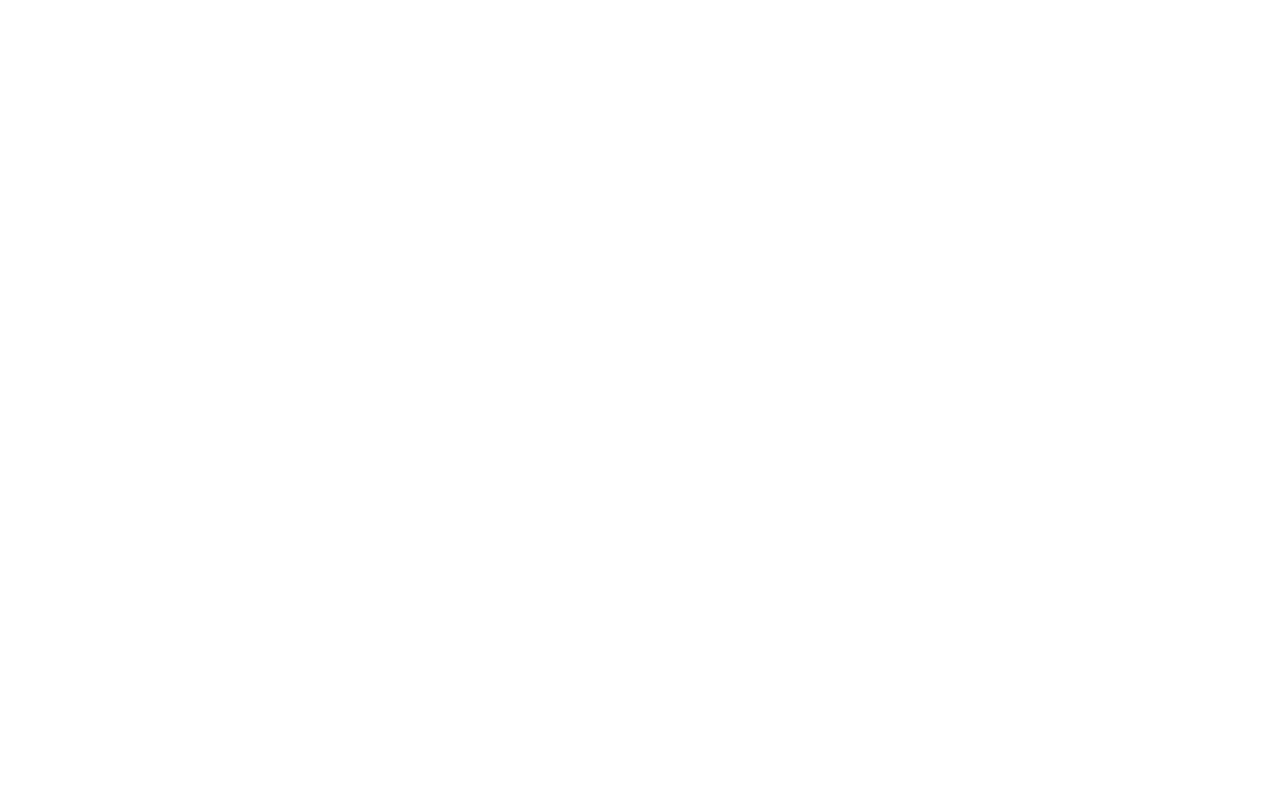
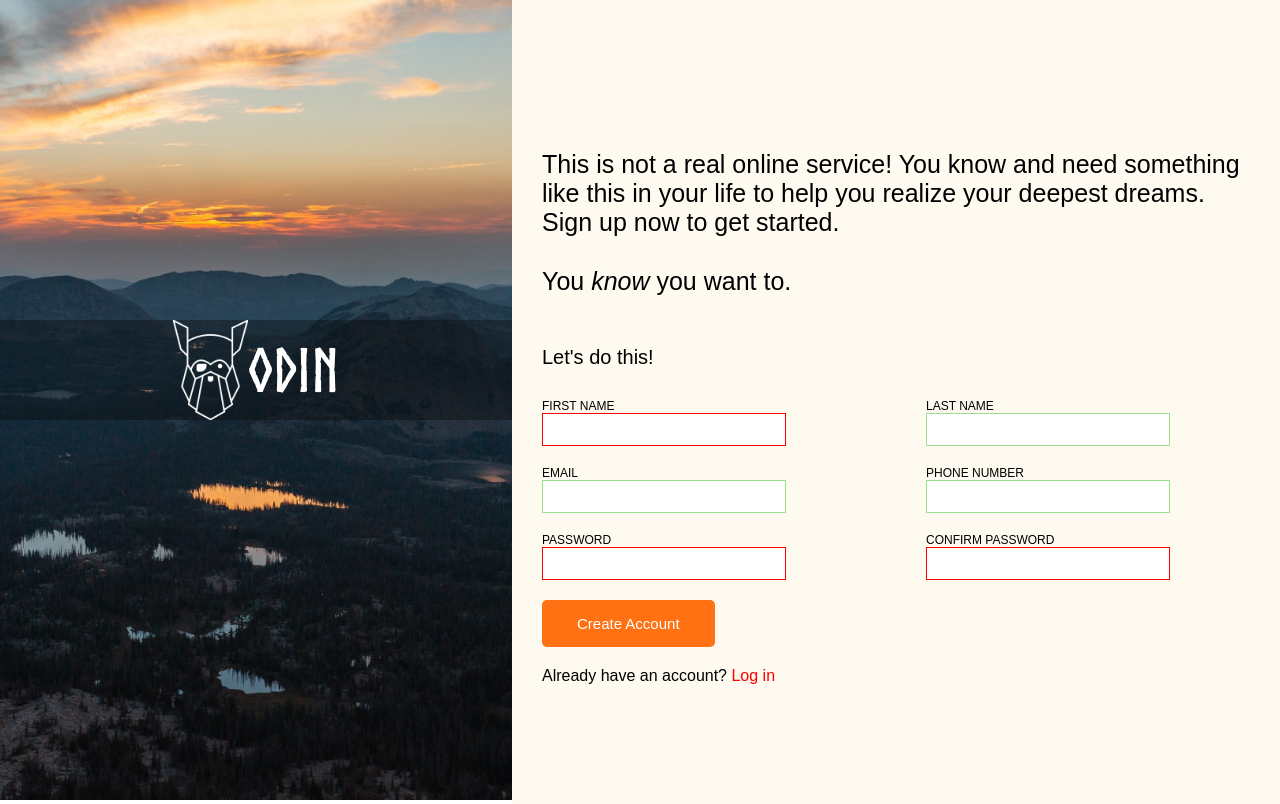
Before and after one commit to Riyan-Mo/Odin-form, a plain HTML site: page index.html in a window 1280 px wide. Drawn offline with Linux system fonts and the light colour scheme.

Commit message:
Added all necessary functions

```diff
--- a/index.html
+++ b/index.html
@@ -5,11 +5,56 @@
   <meta charset="UTF-8">
   <meta http-equiv="X-UA-Compatible" content="IE=edge">
   <meta name="viewport" content="width=device-width, initial-scale=1.0">
+  <link rel="stylesheet" href="style.css">
   <title>Form Services</title>
 </head>
 
 <body>
-
+  <div class="container">
+    <div class="image-side">
+      <p class="overlay"><img src="/odin-lined.png" alt=""> Odin</p>
+      <img class="image" src="/mountain.jpg" alt="Bali">
+    </div>
+    <div class="form-side">
+      <p class="intro">This is not a real online service! You know and need something like this in your life to help you
+        realize your
+        deepest dreams. Sign up now to get started.</p>
+      <p class="intro">You <em>know</em> you want to.</p>
+      <form class="form" action="/" method="post">
+        <p class="intro">Let's do this!</p>
+        <div class="form-input">
+          <div>
+            <label for="fname">FIRST NAME</label>
+            <input type="text" id="fname" name="fname" required>
+          </div>
+          <div>
+            <label for="lname">LAST NAME</label>
+            <input type="text" id="lname" name="lname">
+          </div>
+          <div>
+            <label for="mail">EMAIL</label>
+            <input type="email" id="mail" name="mail">
+          </div>
+          <div>
+            <label for="number">PHONE NUMBER</label>
+            <input type="number" id="number" name="number">
+          </div>
+          <div>
+            <label for="pwd">PASSWORD</label>
+            <input type="password" id="pwd" name="pwd" required>
+          </div>
+          <div>
+            <label for="cpwd">CONFIRM PASSWORD</label>
+            <input type="password" id="cpwd" name="cpwd" required>
+          </div>
+        </div>
+        <div class="account-login">
+          <button class="create-account">Create Account</button>
+          <p>Already have an account? <a href="www.youtube.com" class="login">Log in</a></p>
+        </div>
+      </form>
+    </div>
+  </div>
 </body>
 
 </html>
--- a/style.css
+++ b/style.css
@@ -0,0 +1,124 @@
+* {
+  padding: 0;
+  margin: 0;
+  box-sizing: border-box;
+}
+
+@font-face {
+  font-family: NorseBold;
+  src: url(/Norse-Bold.otf);
+}
+
+.container {
+  display: flex;
+  flex-direction: row;
+  font-family: Arial, Helvetica, sans-serif;
+  font-weight: normal;
+}
+
+.form-side {
+  display: flex;
+  flex-direction: column;
+  justify-content: center;
+  flex: 2;
+  background-color: rgb(255, 250, 240);
+}
+
+.intro {
+  padding: 30px;
+  padding-bottom: 0px;
+  font-size: 25px;
+}
+
+.image {
+  height: 100vh;
+  max-width: 40vw;
+  object-fit: cover;
+  padding-bottom: 0px;
+}
+
+.image-side {
+  position: relative;
+}
+
+.form-input {
+  display: grid;
+  grid-template-columns: 1fr 1fr;
+  margin-bottom: 10px;
+}
+
+.form .intro {
+  margin-bottom: 20px;
+  margin-top: 20px;
+  font-size: 20px;
+}
+
+.form-input div {
+  display: flex;
+  flex-wrap: wrap;
+  flex-direction: column;
+  align-items: flex-start;
+  padding: 10px;
+  padding-left: 30px;
+}
+
+.form-input label {
+  font-size: 12px;
+  font-weight: 500;
+}
+
+input {
+  appearance: none;
+  border: 1px rgb(235, 235, 235) solid;
+  padding: 5px;
+  font-size: 18px;
+}
+
+.account-login {
+  display: flex;
+  flex-direction: column;
+  align-items: flex-start;
+  padding-left: 30px;
+}
+
+.create-account {
+  font-size: 15px;
+  font-weight: 500;
+  background-color: rgb(255, 113, 18);
+  color: white;
+  padding: 15px 35px;
+  border: 0px;
+  border-radius: 5px;
+  margin-bottom: 20px;
+}
+
+.account-login a {
+  color: red;
+  text-decoration: none;
+}
+
+.overlay {
+  position: absolute;
+  left: 0;
+  right: 0;
+  top: 40vh;
+  font-size: 60px;
+  font-family: NorseBold, Arial, Helvetica, sans-serif;
+  color: white;
+  display: flex;
+  align-items: center;
+  justify-content: center;
+  background-color: rgba(8, 8, 8, 0.37);
+}
+
+.overlay img {
+  width: 75px;
+}
+
+input:valid {
+  border-color: rgb(155, 224, 142);
+}
+
+input:invalid {
+  border-color: rgb(255, 0, 0);
+}
```
Also changed, not shown: Norse-Bold.otf (added), gili-meno.jpg (added), mountain.jpg (added), odin-lined.png (added).
